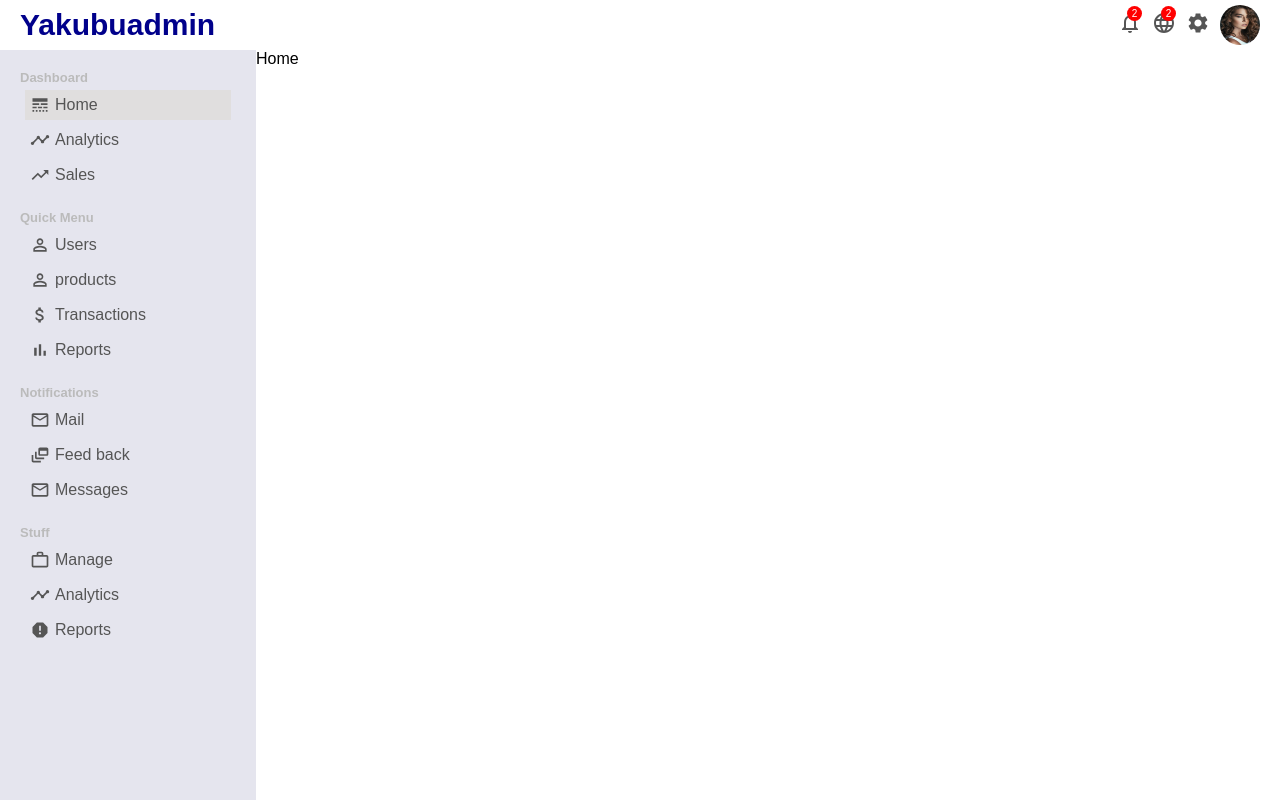
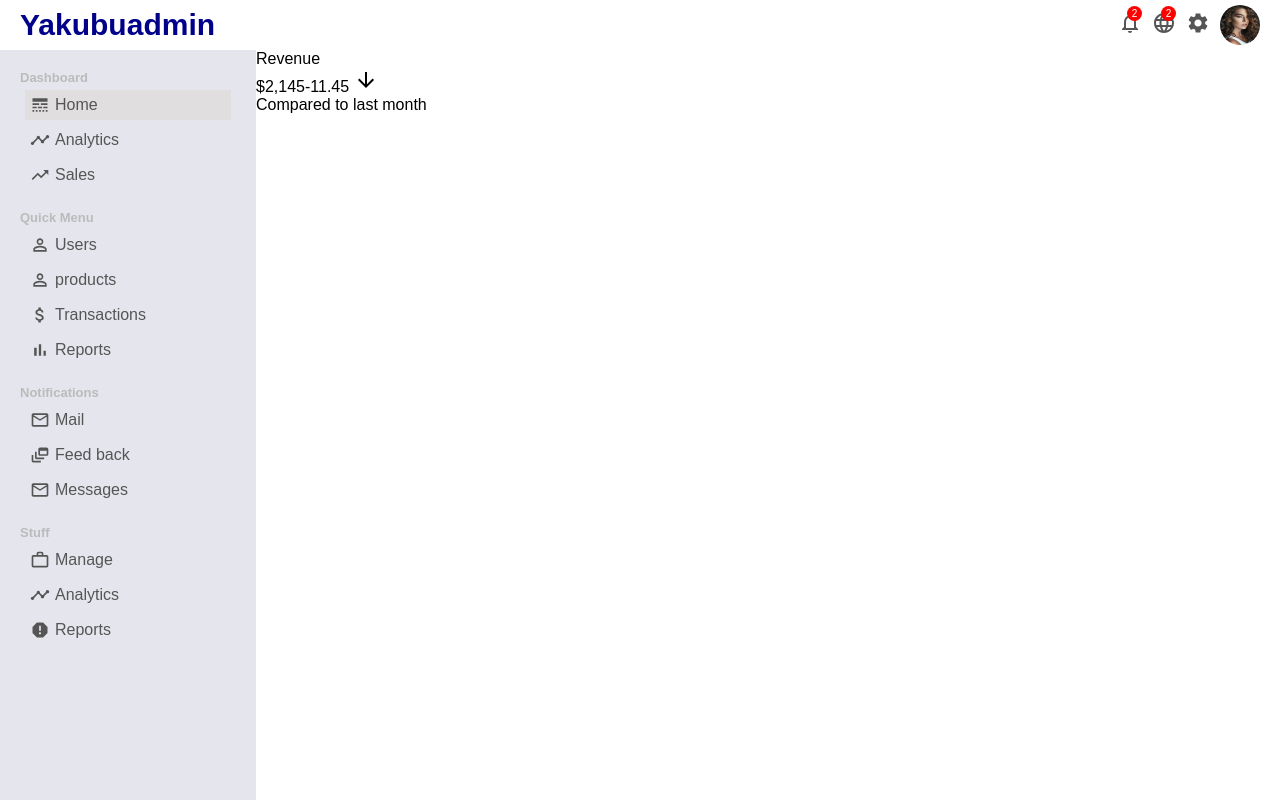
Before and after one commit to YakubuAmidu/admin, a React (Create React App) app: page / in a window 1280 px wide. Built offline with nearby package versions, Linux system fonts and the light colour scheme; a web font is replaced by a local one.

Commit message:
Initial commit

```diff
--- a/src/components/featuredInfo/FeaturedInfo.jsx
+++ b/src/components/featuredInfo/FeaturedInfo.jsx
@@ -1,5 +1,6 @@
 import React from 'react';
 import './FeaturedInfo.css';
+import { ArrowDownward } from '@material-ui/icons';
 
 export default function FeaturedInfo(){
  return (
@@ -8,8 +9,9 @@ export default function FeaturedInfo(){
              <span className="featuredTitle">Revenue</span>
              <div className="featuredMoneyContainer">
                  <span className="featuredMoney">$2,145</span>
-                 <span className="featuredRate">-11.45</span>
+                 <span className="featuredRate">-11.45 <ArrowDownward /></span>
              </div>
+             <span className="featuredSub">Compared to last month</span>
          </div>
      </div>
  )
--- a/src/pages/home/Home.jsx
+++ b/src/pages/home/Home.jsx
@@ -1,10 +1,11 @@
 import React from 'react';
 import './Home.css';
+import FeaturedInfo from '../../components/featuredInfo/FeaturedInfo';
 
 export default function Home(){
     return (
         <div className="home">
-            Home
+            <FeaturedInfo />
         </div>
     )
 }
```
